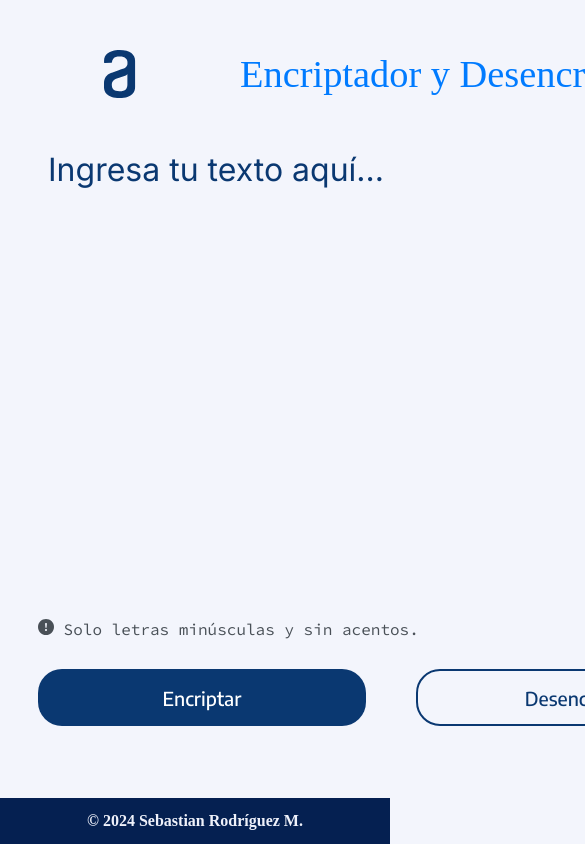
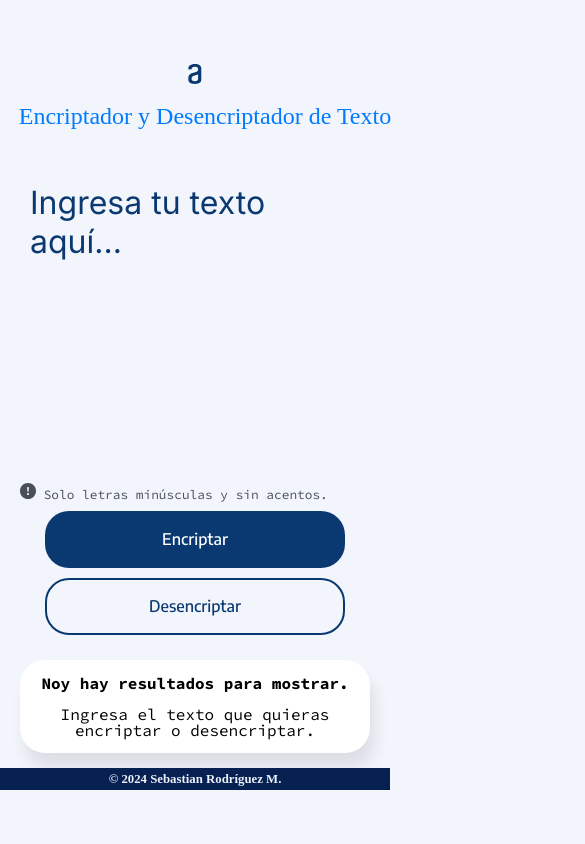
Before and after one commit to Seb-RM/aluraOne-G7-encriptador-de-texto, a plain HTML site: page index.html in a window 390 px wide. Shown: the top 844 px of the page, 585 px wide, since content can reach past the window. Drawn offline with Linux system fonts and the light colour scheme; a web font is replaced by a local one.

Commit message:
estilos css para celulares

```diff
--- a/styles/styles.css
+++ b/styles/styles.css
@@ -252,7 +252,7 @@ footer {
 
 /* Media Queries para Tablets */
 @media (min-width: 768px) and (max-width: 1300px) {
-
+    /* Estilos Globales */
     body {
         margin: 0;
         padding: 0;
@@ -351,7 +351,6 @@ footer {
         border-radius: 32px;
     }
 
-
     .right-panel textarea {
         height: auto;
         min-height: auto;
@@ -385,41 +384,82 @@ footer {
     }
 }
 
-/* Media Queries para Teléfonos Móviles
-@media (max-width: 375px) {
+/* Media Queries para Teléfonos Móviles */
+@media (max-width: 767px) {
+    /* Estilos Globales */
+    body {
+        position: relative;
+        margin: 0;
+        padding: 0;
+        width: 100%;
+        height: auto;
+        min-height: 100vh;
+        display: flex;
+        flex-direction: column;
+        align-items: center;
+        gap: 15px;
+    }
+
+    /* Encabezado */
     header {
+        margin: 10px 0 0 0;
+        padding: 0;
+        position: relative;
+        top: 0;
+        left: 0;
+        width: 100%;
         font-size: 1.5rem;
-        padding: 5px 10px;
+        padding: 0;
+        display: flex;
+        flex-direction: column;
+    }
+
+    #logo {
+        position: relative;
+        top: 10px;
+        left: 50%;
+        transform: translate(-50%, -50%);
+        float: none;
+        width: 50px;
+        height: 30px;
     }
 
     header h1 {
+        position: relative;
+        top: 0;
+        left: 0;
         width: auto;
         left: 10px;
-        font-size: 1.2rem;
+        font-size: 1.5rem;
         top: 10px;
+        line-height: 1;
+        text-align: center;
     }
 
+    /* Sección Principal*/
     main {
+        width: 100%;
         flex-direction: column;
-        margin: 10px;
+        margin: 0;
+        padding: 0 20px;
         width: 100%;
+        min-height: auto;
         align-items: center;
+        gap: 20px;
     }
 
+    /* Panel Izquierdo*/
     .left-panel {
         margin-top: 40px;
         width: 100%;
+        min-height: auto;
+        flex-direction: column;
+        align-items: center;
+        gap: 10px;
     }
 
-    .right-panel {
-        min-width: auto;
-        width: 100%;
-        margin-top: 15px;
-    }
-
-    button {
-        width: 100%;
-        font-size: 1rem;
+    .left-panel textarea {
+        min-height: 300px;
     }
 
     textarea {
@@ -430,8 +470,98 @@ footer {
         font-size: 0.8rem;
     }
 
+    /* Panel derecho*/
+    .right-panel {
+        min-width: auto;
+        width: 100%;
+        margin-top: 5px;
+        flex-direction: column;
+        align-items: center;
+    }
+
+    #noTextMessage img {
+        display: none;
+    }
+
+    /* Botones */
+    button {
+        width: 100%;
+        font-size: 1rem;
+    }
+
+    .buttons {
+        width: 100%;
+        margin: 0;
+        padding: 0 25px;
+        display: flex;
+        flex-direction: column;
+        align-items: center;
+        font-size: 1.2rem;
+        gap: 10px;
+    }
+
+    /* Panel derecho*/
+    .right-panel {
+        padding: 0;
+        min-width: auto;
+        min-height: auto;
+        height: auto;
+        display: flex;
+        border-radius: 25px;
+        flex-direction: column;
+        align-items: center;
+    }
+
+    #noTextMessage {
+        display: flex;
+        flex-direction: column;
+        align-items: center;
+        font-size: 1rem;
+        padding: 15px;
+    }
+
+    #noTextMessage p {
+        padding: 0 5px;
+        text-wrap: balance;
+    }
+
+    #noTextMessage img {
+        display: none;
+    }
+
+    #outputText {
+        background-color: transparent;
+        flex-direction: column;
+        align-items: center;
+        gap: 32PX;
+        padding: 25px;
+        flex-grow: 1;
+        height: auto;
+        border-radius: 32px;
+    }
+
+    .right-panel textarea {
+        height: auto;
+        min-height: auto;
+        flex-grow: 1;
+        border: 0 none;
+        resize: none;
+        outline: none;
+        width: 100%;
+        border-radius: 32px;
+        resize: vertical;
+        overflow-y: auto;
+        word-wrap:break-word
+    }
+
+    .right-panel button {
+        margin: 0;
+    }
+
+    /* Footer */
     footer {
         font-size: 0.8rem;
         padding: 5px;
+        width: 100%;
     }
-} */
+}
```
